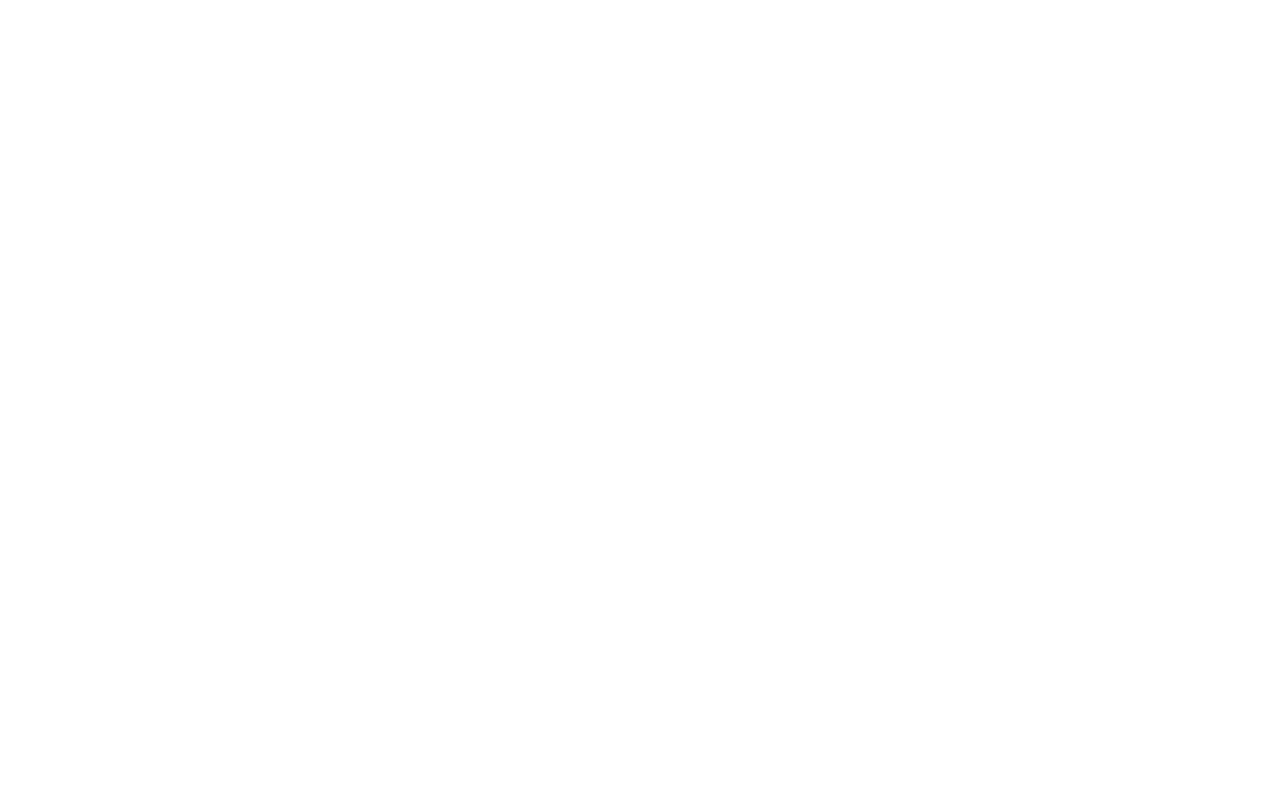
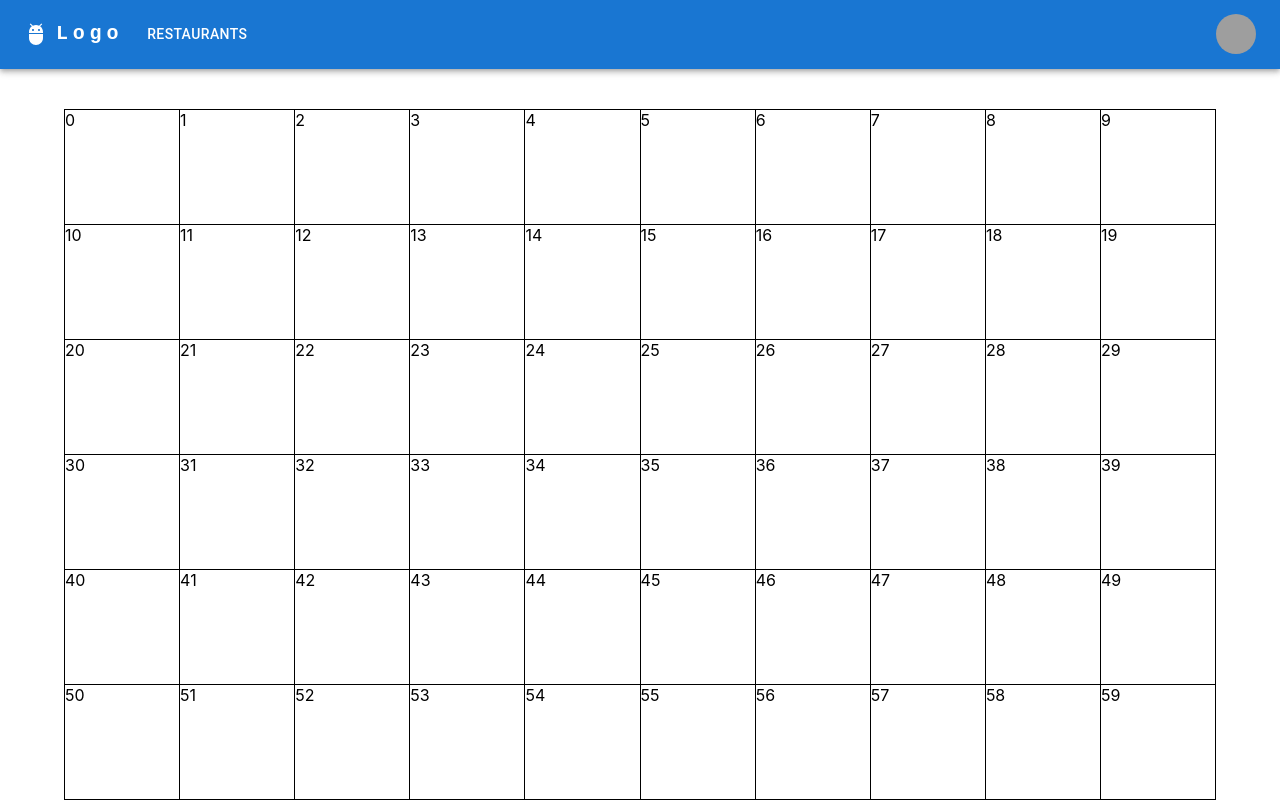
Before and after one commit to churellano/book-a-bite, a React (Create React App) app: page /owner/map in a window 1280 px wide. Before the commit this address had no page. Shown: the top 800 px of the page. Built offline with nearby package versions, Linux system fonts and the light colour scheme; grey boxes are pictures that could not be loaded.

Commit message:
Testing grid

```diff
--- a/src/App.js
+++ b/src/App.js
@@ -4,6 +4,7 @@
 import GuestMain from "./guest/GuestMain";
 import GuestProfile from "./guest/GuestProfile";
 import OwnerMain from "./owner/OwnerMain";
+import OwnerRestaurantMap from "./owner/OwnerRestaurantMap";
 
 function App() {
   return (
@@ -16,6 +17,7 @@
           element={<GuestCurrentBookings />}
         />
         <Route path="owner/main" element={<OwnerMain />} />
+        <Route path="owner/map" element={<OwnerRestaurantMap />} />
       </Routes>
     </BrowserRouter>
   );
--- /dev/null
+++ b/src/owner/OwnerRestaurantMap.css
@@ -0,0 +1,12 @@
+.restaurant-map {
+  display: grid;
+  background-color: #000000;
+  border: 1px solid #000000;
+  gap: 1px;
+}
+
+.table-cell {
+  background-color: #ffffff;
+  display: flex;
+  aspect-ratio: 1;
+}
--- /dev/null
+++ b/src/owner/OwnerRestaurantMap.js
@@ -0,0 +1,30 @@
+import { Box, Container } from "@mui/material";
+import { useState } from "react";
+
+import Navbar from "../common-components/Navbar"
+import "./OwnerRestaurantMap.css"
+
+// const onClick
+
+export default function OwnerRestaurantMap() {
+  const test = 10
+  const [rows, setRows] = useState(test);
+  const [columns, setColumns] = useState(test)
+  // const [cells, setCells] = useState([...Array(rows * columns).map((e, i => ({ x: i / })))])
+  const [cells, setCells] = useState([...Array(rows * columns)])
+
+  const gridTemplateStyle = `repeat(${rows}, 1fr) / repeat(${columns}, 1fr)`
+
+  return (
+    <div>
+      <Navbar isGuestMode={false} />
+      <Container>
+        <div className="restaurant-map" style={{gridTemplate: gridTemplateStyle}}>
+          {
+            cells.map((e, i) => <div key={i} className="table-cell" >{i}</div>)
+          }
+        </div>
+      </Container>
+    </div>
+  );
+}
```
